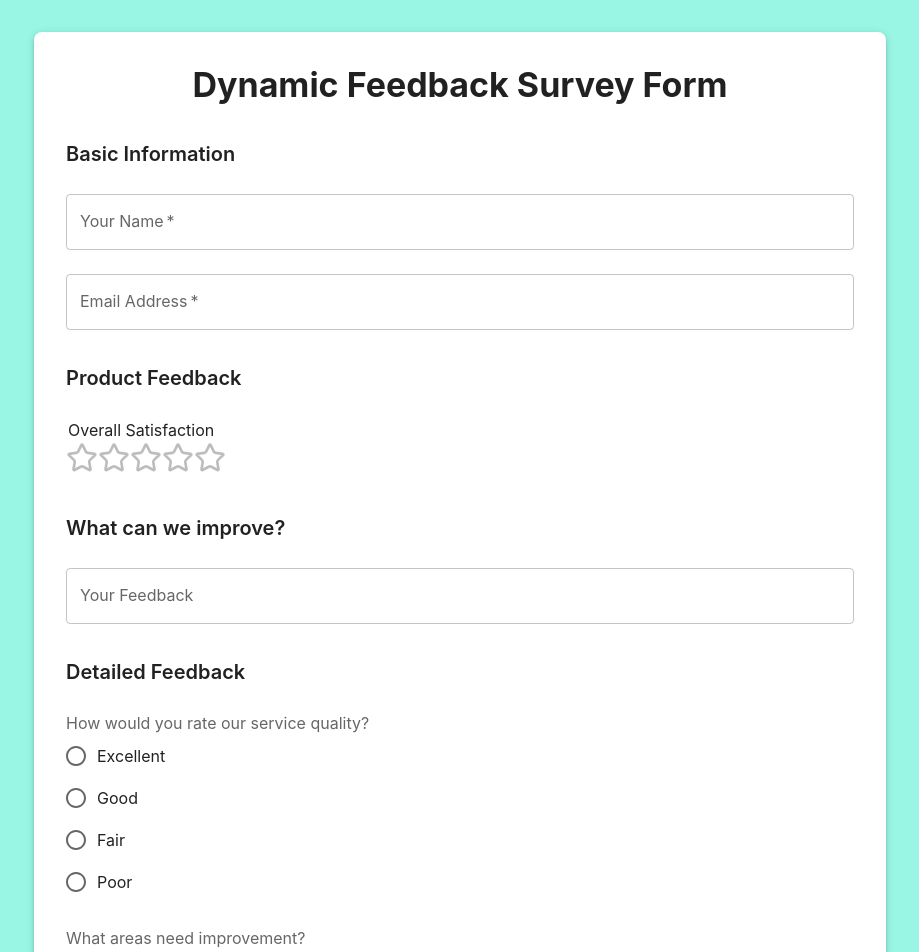
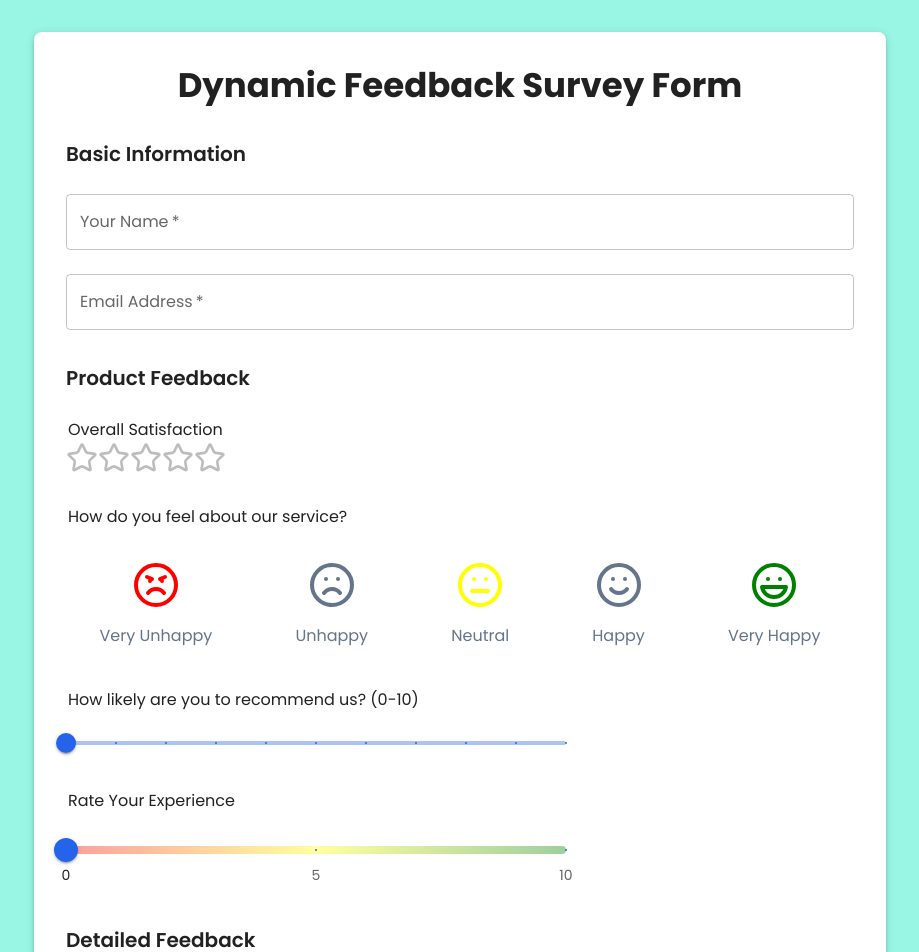
Before and after one commit to Koushik2208/feedback-app, a React (Create React App) app: page /dynamic-form in a window 1280 px wide. Shown: the top 952 px of the page, without its empty margins (180-1099 px from the left). Built offline with nearby package versions, Linux system fonts and the light colour scheme.

Commit message:
updated slider and emotions

```diff
--- a/public/index.html
+++ b/public/index.html
@@ -30,6 +30,7 @@
       rel="stylesheet"
       href="https://fonts.googleapis.com/css2?family=Roboto:wght@300;400;500;700&display=swap"
     />
+    <link href="https://fonts.googleapis.com/css2?family=Poppins:wght@400;500;600;700&display=swap" rel="stylesheet">
     <link
       rel="stylesheet"
       href="https://fonts.googleapis.com/icon?family=Material+Icons"
--- a/src/App.js
+++ b/src/App.js
@@ -14,7 +14,7 @@ const theme = createTheme({
     },
   },
   typography: {
-    fontFamily: '"Inter", "Helvetica", "Arial", sans-serif',
+    fontFamily: '"Poppins", "Helvetica", "Arial", sans-serif',
     h4: {
       fontWeight: 700,
     },
--- a/src/components/FormField.jsx
+++ b/src/components/FormField.jsx
@@ -7,6 +7,7 @@ import {
   RadioField,
   CheckboxField,
   SelectField,
+  GradientScaleField
 } from './FormFields';
 
 const FormField = ({ field, value, onChange }) => {
@@ -20,6 +21,7 @@ const FormField = ({ field, value, onChange }) => {
     checkbox: CheckboxField,
     select: SelectField,
     textarea: TextField,
+    gradientScale: GradientScaleField
   };
 
   const Component = fieldComponents[field.type];
--- /dev/null
+++ b/src/components/FormFields/GradientScaleField.jsx
@@ -0,0 +1,71 @@
+import React from 'react';
+import { Box, Typography, Slider } from '@mui/material';
+
+export const GradientScaleField = ({
+  field,            // Field object containing label, min, max, etc.
+  value,            // Current value of the scale
+  onChange          // Function to handle value change
+}) => {
+  // Function to calculate thumb color
+  const getThumbColor = (value) => {
+    const range = field.max - field.min;
+    const position = (value - field.min) / range; // Position between 0 and 1
+
+    let red, green;
+
+    if (position < 0.5) {
+      // Transition from red to yellow (increasing green)
+      red = 255;
+      green = Math.round(position * 2 * 255);
+    } else {
+      // Transition from yellow to green (decreasing red)
+      green = 255;
+      red = Math.round((1 - position) * 2 * 255);
+    }
+
+    return `rgb(${red}, ${green}, 0)`;
+  };
+
+  return (
+    <Box>
+      {/* Label */}
+      <Typography component="legend" gutterBottom>
+        {field.label}
+      </Typography>
+
+      {/* Slider */}
+      <Slider
+        value={value || field.min}
+        onChange={(_, newValue) => onChange(field.name, newValue)}
+        min={field.min}
+        max={field.max}
+        marks={field.marks}
+        valueLabelDisplay="auto"
+        sx={{
+          maxWidth: 500,
+          mx: 'auto',
+          mt: 2,
+          // No background for the track
+          '& .MuiSlider-track': {
+            background: 'none',
+            border: 'none',
+          },
+          // Gradient on the rail
+          '& .MuiSlider-rail': {
+            background: `linear-gradient(to right, red, yellow, green)`,
+            height: 8,
+            borderRadius: 4,
+          },
+          // Dynamic thumb styling
+          '& .MuiSlider-thumb': {
+            backgroundColor: getThumbColor(value),
+            border: `2px solid ${getThumbColor(value)}`,
+            width: 24,
+            height: 24,
+            transition: 'background-color 0.3s ease, border-color 0.3s ease',
+          },
+        }}
+      />
+    </Box>
+  );
+};
--- a/src/components/FormFields/index.js
+++ b/src/components/FormFields/index.js
@@ -5,3 +5,4 @@ export * from './SliderField';
 export * from './RadioField';
 export * from './CheckboxField';
 export * from './SelectField';
+export * from './GradientScaleField';
--- a/src/config/formConfig.js
+++ b/src/config/formConfig.js
@@ -27,28 +27,30 @@ export const formConfig = {
           label: "Overall Satisfaction",
           max: 5,
         },
-        // {
-        //   type: "emotion",
-        //   name: "emotion",
-        //   label: "How do you feel about our service?",
-        // },
-        // {
-        //   type: "slider",
-        //   name: "recommendation",
-        //   label: "How likely are you to recommend us? (0-10)",
-        //   min: 0,
-        //   max: 10,
-        //   marks: true,
-        // },
-      ],
-    },
-    {
-      title: "What can we improve?",
-      fields: [
         {
-          type: "textarea",
-          name: "feedback",
-          label: "Your Feedback",
+          type: "emotion",
+          name: "emotion",
+          label: "How do you feel about our service?",
+        },
+        {
+          type: "slider",
+          name: "recommendation",
+          label: "How likely are you to recommend us? (0-10)",
+          min: 0,
+          max: 10,
+          marks: true,
+        },
+        {
+          type: "gradientScale",
+          label: "Rate Your Experience",
+          name: "experience",
+          min: 0,
+          max: 10,
+          marks: [
+            { value: 0, label: "0" },
+            { value: 5, label: "5" },
+            { value: 10, label: "10" },
+          ],
         },
       ],
     },
--- a/src/constants/emotions.js
+++ b/src/constants/emotions.js
@@ -1,20 +1,30 @@
-import { Smile, Meh, Frown } from "lucide-react";
+import { Laugh, Smile, Meh, Frown, Angry } from "lucide-react";
 import React from "react";
 
 export const emotions = [
   {
-    icon: <Smile style={{ width: 48, height: 48 }} />,
-    label: "Happy",
+    icon: <Angry style={{ width: 48, height: 48, color:'red' }} />,
+    label: "Very Unhappy",
+    value: 1,
+  },
+  {
+    icon: <Frown style={{ width: 48, height: 48, color:'' }} />,
+    label: "Unhappy",
+    value: 2,
+  },
+  {
+    icon: <Meh style={{ width: 48, height: 48, color:'yellow' }} />,
+    label: "Neutral",
     value: 3,
   },
   {
-    icon: <Meh style={{ width: 48, height: 48 }} />,
-    label: "Neutral",
-    value: 2,
+    icon: <Smile style={{ width: 48, height: 48 }} />,
+    label: "Happy",
+    value: 4,
   },
   {
-    icon: <Frown style={{ width: 48, height: 48 }} />,
-    label: "Unhappy",
-    value: 1,
+    icon: <Laugh style={{ width: 48, height: 48, color:'green' }} />,
+    label: "Very Happy",
+    value: 5,
   },
 ];
```
